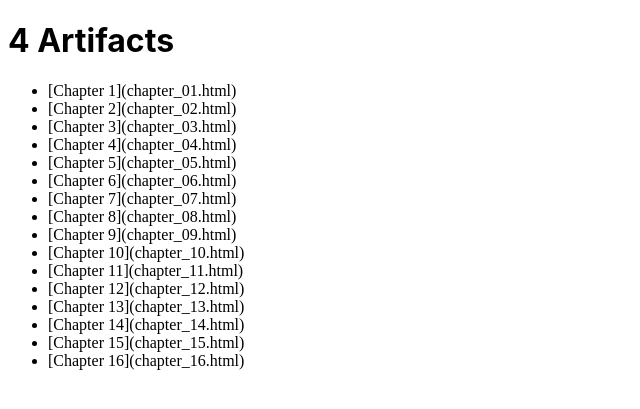
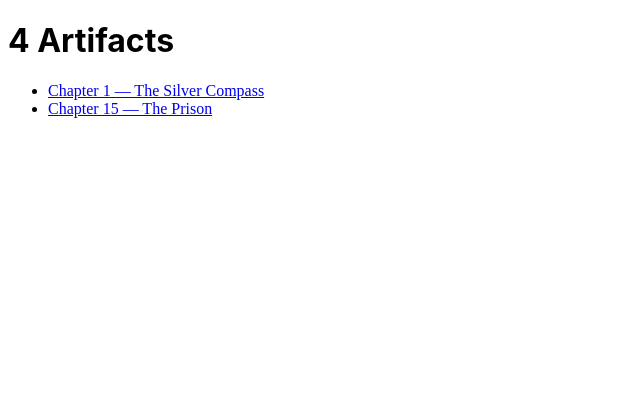
Before and after one commit to jeffmcfadden/writing, a Jekyll site: the page built from stories/artifacts/index.md, in a window 1280 px wide. Shown: the top 409 px of the page, without its empty margins (0-640 px from the left). Built offline with Jekyll 4.4.1, drawn with Linux system fonts in a browser that asks for light colours.

Commit message:
Working with collections.

```diff
--- a/_config.yml
+++ b/_config.yml
@@ -27,6 +27,12 @@ url: "http://jeffwrites.mcfadden.io" # the base hostname & protocol for your sit
 twitter_username: mcphat
 github_username:  jeffmcfadden
 
+collections_dir: collections
+
+collections:
+  artifacts_chapters:
+    output: true
+
 kramdown:
   parse_block_html: true
 
--- a/stories/artifacts/chapter_01.md
+++ b/collections/_artifacts_chapters/chapter_01.md
@@ -2,6 +2,8 @@
 # Feel free to add content and custom Front Matter to this file.
 # To modify the layout, see https://jekyllrb.com/docs/themes/#overriding-theme-defaults
 
+title: "The Silver Compass"
+ordinal: "1"
 layout: default
 ---
 
--- a/stories/artifacts/chapter_15.md
+++ b/collections/_artifacts_chapters/chapter_15.md
@@ -2,6 +2,8 @@
 # Feel free to add content and custom Front Matter to this file.
 # To modify the layout, see https://jekyllrb.com/docs/themes/#overriding-theme-defaults
 
+title: "The Prison"
+ordinal: "15"
 layout: default
 ---
 
--- a/stories/artifacts/index.md
+++ b/stories/artifacts/index.md
@@ -8,20 +8,11 @@ layout: default
 <h1>4 Artifacts</h1>
 
 <ul>
-  <li>[Chapter 1](chapter_01.html)</li>
-  <li>[Chapter 2](chapter_02.html)</li>
-  <li>[Chapter 3](chapter_03.html)</li>
-  <li>[Chapter 4](chapter_04.html)</li>
-  <li>[Chapter 5](chapter_05.html)</li>
-  <li>[Chapter 6](chapter_06.html)</li>
-  <li>[Chapter 7](chapter_07.html)</li>
-  <li>[Chapter 8](chapter_08.html)</li>
-  <li>[Chapter 9](chapter_09.html)</li>
-  <li>[Chapter 10](chapter_10.html)</li>
-  <li>[Chapter 11](chapter_11.html)</li>
-  <li>[Chapter 12](chapter_12.html)</li>
-  <li>[Chapter 13](chapter_13.html)</li>
-  <li>[Chapter 14](chapter_14.html)</li>
-  <li>[Chapter 15](chapter_15.html)</li>
-  <li>[Chapter 16](chapter_16.html)</li>
+  {% for chapter in site.artifacts_chapters %}
+  <li>
+    <a href="{{ chapter.url }}">
+      Chapter {{ chapter.ordinal }} — {{ chapter.title }}
+    </a>
+  </li>
+  {% endfor %}
 </ul>
```
Also changed, not shown: 2 other files.
